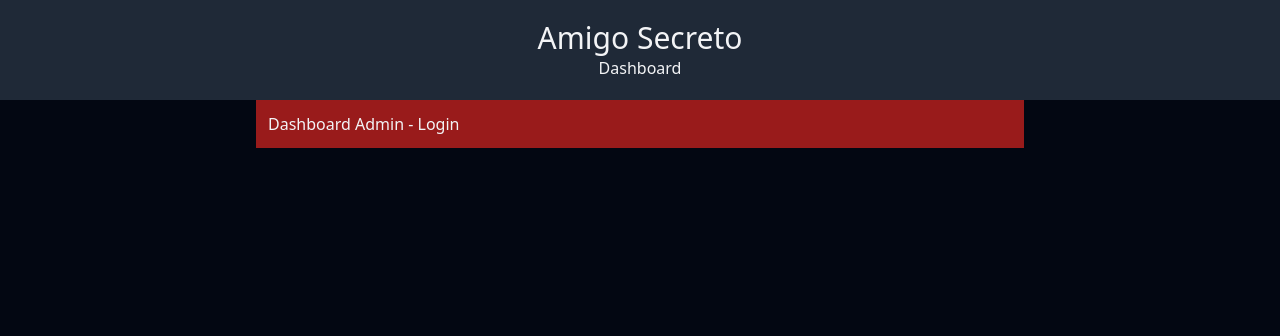
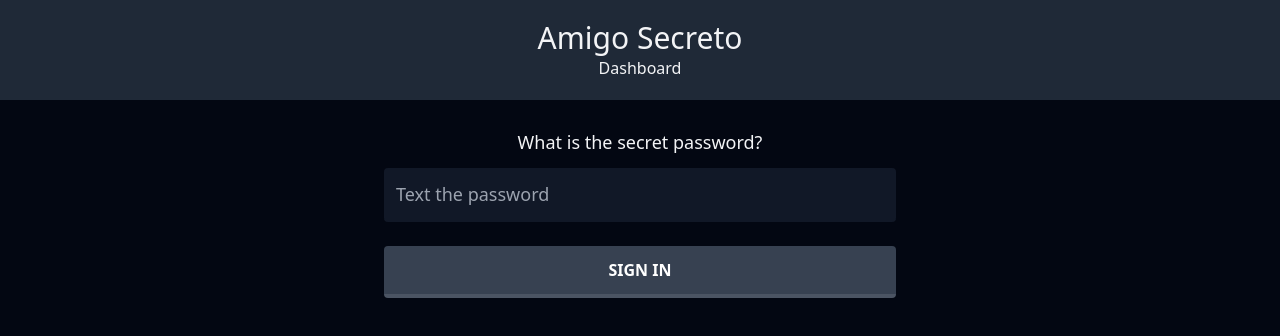
Before and after one commit to eduardofranca1/next-amigo-secreto-frontend, a Next.js app: page /admin/login in a window 1280 px wide. Shown: the top 336 px of the page. Built offline with nearby package versions, Linux system fonts and the light colour scheme; no server answers.

Commit message:
add: components buttons and inputField / login page

```diff
--- a/src/api/admin.ts
+++ b/src/api/admin.ts
@@ -0,0 +1,11 @@
+import { req } from "./axios";
+
+export const login = async (password: string): Promise<string> => {
+  try {
+    const response = await req.post("/admin/login", { password });
+    return response.data.token;
+  } catch (error) {
+    console.log("🚀 ~ login ~ error:", error);
+    throw error;
+  }
+};
--- a/src/app/admin/layout.tsx
+++ b/src/app/admin/layout.tsx
@@ -16,9 +16,7 @@ const Layout = ({ children }: Props) => {
         <h3 className="text-3xl">Amigo Secreto</h3>
         <h4 className="text-base">Dashboard</h4>
       </header>
-      <main className="mx-auto w-full max-w-3xl bg-red-800 p-3">
-        {children}
-      </main>
+      <main className="mx-auto w-full max-w-3xl p-3">{children}</main>
     </div>
   );
 };
--- a/src/app/admin/login/page.tsx
+++ b/src/app/admin/login/page.tsx
@@ -1,5 +1,60 @@
+"use client";
+
+import { Button } from "@/components/admin/button";
+import { InputField } from "@/components/admin/inputField";
+import { useState } from "react";
+import * as AdminApi from "@/api/admin";
+import { setCookie } from "cookies-next";
+import { useRouter } from "next/navigation";
+
 const Page = () => {
-  return <div>Dashboard Admin - Login</div>;
+  const router = useRouter();
+
+  const [passwordInput, setPasswordInput] = useState<string>("");
+  const [loading, setLoading] = useState<boolean>(false);
+  const [warning, setWarning] = useState<string>("");
+
+  const handleLoginButton = async () => {
+    try {
+      if (passwordInput) {
+        setWarning("");
+        setLoading(true);
+        const token = await AdminApi.login(passwordInput);
+        setLoading(false);
+        if (token) {
+          setCookie("token", token);
+          router.push("/admin");
+        }
+      }
+    } catch (error: any) {
+      setLoading(false);
+      setWarning(error.response.data);
+    }
+  };
+  return (
+    <div className="text-center py-4">
+      <p className="text-lg">What is the secret password?</p>
+      <div className="mx-auto max-w-lg">
+        <InputField
+          type={"password"}
+          value={passwordInput}
+          onChange={(e) => setPasswordInput(e.target.value)}
+          placeholder={"Text the password"}
+          disabled={loading}
+        />
+        <Button
+          value={`${loading ? "Loading..." : "Sign in"}`}
+          onClick={handleLoginButton}
+          disabled={loading}
+        />
+        {warning && (
+          <div className="border border-dashed border-gray-400 p-3">
+            {warning}
+          </div>
+        )}
+      </div>
+    </div>
+  );
 };
 
 export default Page;
--- /dev/null
+++ b/src/components/admin/button.tsx
@@ -0,0 +1,21 @@
+type Props = {
+  value: string;
+  onClick: () => void;
+  disabled?: boolean;
+};
+
+export const Button = ({ value, onClick, disabled }: Props) => {
+  return (
+    // w-full = vai ocupar todo espaço disponível para o button
+    <button
+      onClick={onClick}
+      disabled={disabled}
+      className="w-full my-3 p-3 rounded bg-gray-700 text-white text-center uppercase font-bold
+        hover:bg-gray-600
+        border-b-4 border-white/10
+      "
+    >
+      {value}
+    </button>
+  );
+};
--- /dev/null
+++ b/src/components/admin/inputField.tsx
@@ -0,0 +1,39 @@
+import { ChangeEvent } from "react";
+
+type Props = {
+  type?: "text" | "password";
+  value: string;
+  onChange: (event: ChangeEvent<HTMLInputElement>) => void;
+  placeholder?: string;
+  disabled?: boolean;
+  errorMessage?: string;
+};
+
+export const InputField = ({
+  type,
+  value,
+  onChange,
+  placeholder,
+  disabled,
+  errorMessage,
+}: Props) => {
+  return (
+    // w-full = vai ocupar todo espaço disponível para o input
+    <div className="w-full my-3">
+      <input
+        type={type || "text"}
+        value={value}
+        onChange={onChange}
+        placeholder={placeholder}
+        disabled={disabled}
+        className={`w-full block text-lg p-3 outline-none rounded bg-gray-900 text-white border-b-2
+        ${errorMessage ? "border-red-600" : "border-gray-900"}
+        focus:border-white
+        `}
+      />
+      {errorMessage && (
+        <div className="text-right text-sm text-red-600">{errorMessage}</div>
+      )}
+    </div>
+  );
+};
```
